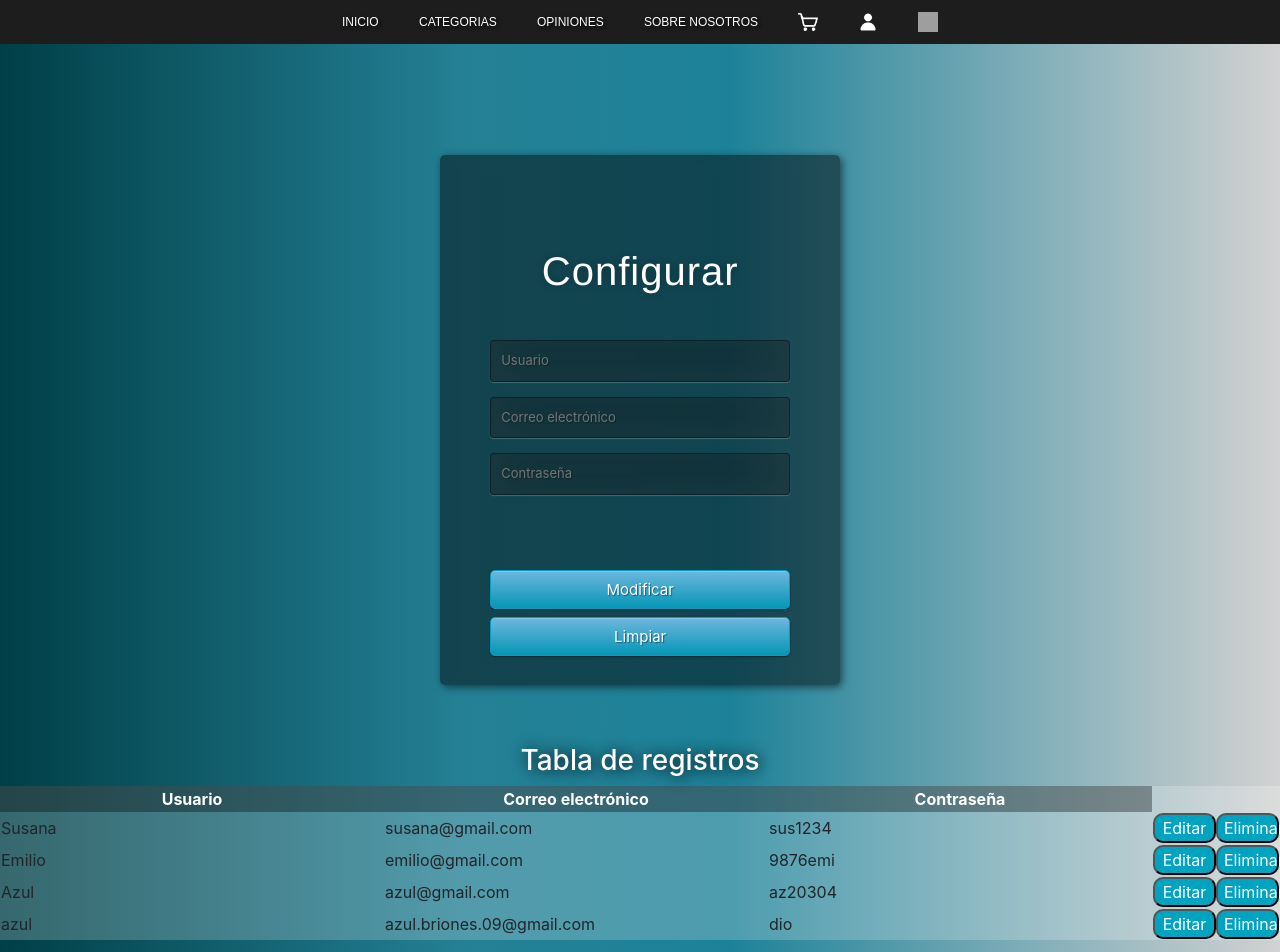
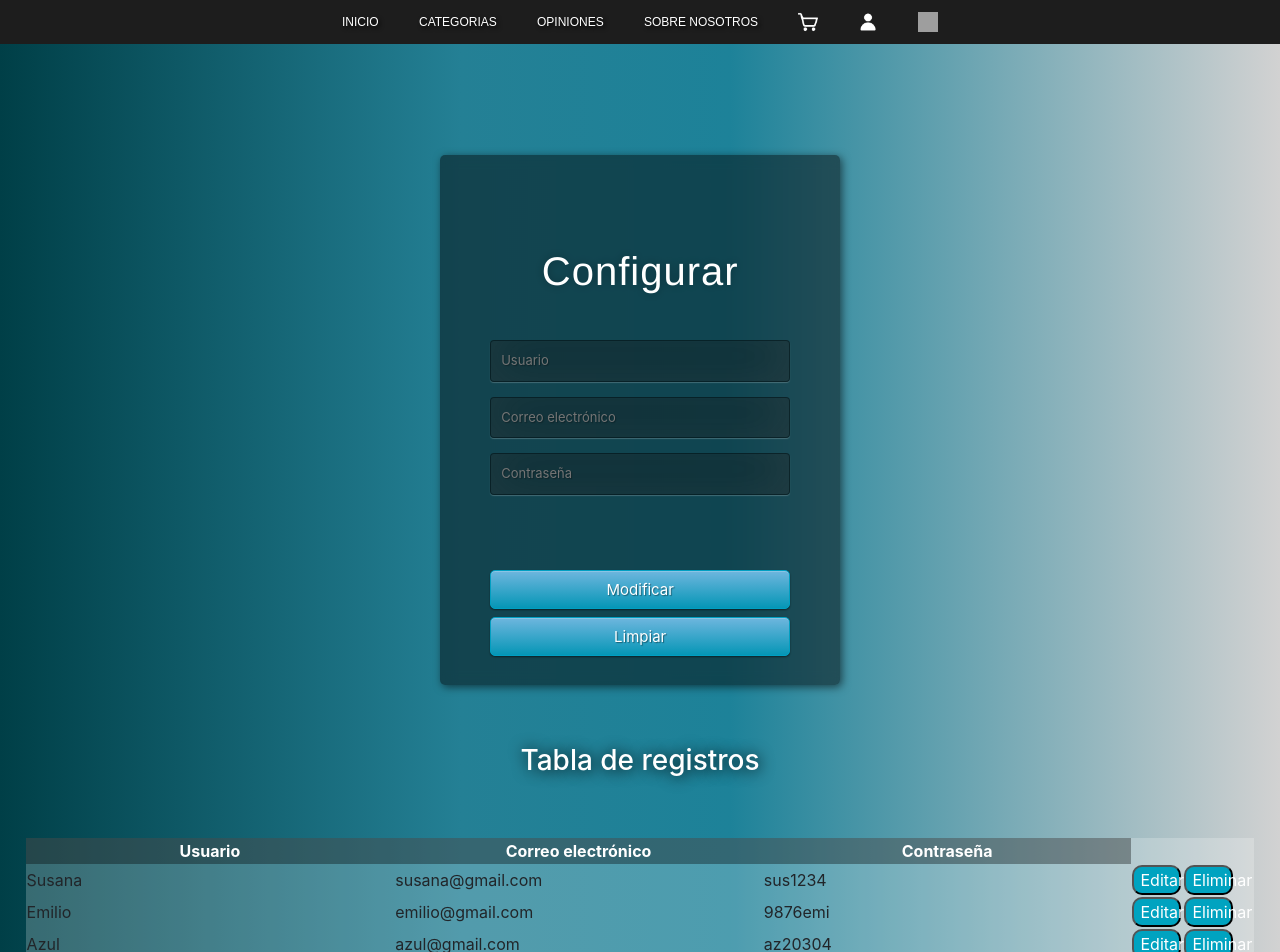
Before and after one commit to 203720/Landing-page, a React (Create React App) app in the folder proyecto-api/: page /Admin in a window 1280 px wide. Shown: the top 952 px of the page. Built offline with nearby package versions, Linux system fonts and the light colour scheme; data requests are answered from the project's data file; grey boxes are pictures that could not be loaded.

Commit message:
Update table.css

```diff
--- a/proyecto-api/src/css/table.css
+++ b/proyecto-api/src/css/table.css
@@ -1,6 +1,10 @@
 #usuarios{
-    width: 100%;
+    width: 96%;
     background-color: rgba(255, 255, 255, 0.213);
+    margin-top: 60px;
+    margin-left: 2%;
+    margin-right: 2%;
+    margin-bottom: 100px;
 }
 
 .wrapTable{
@@ -21,10 +25,11 @@ th{
 }
 
 .buttons{
-    width: 50%;
+    width: 40%;
     background-color: rgb(0, 163, 192);
     color: white;
     border-radius: 10px;
+    margin-right: 3%;
 }
 
 .buttons:hover{
```
